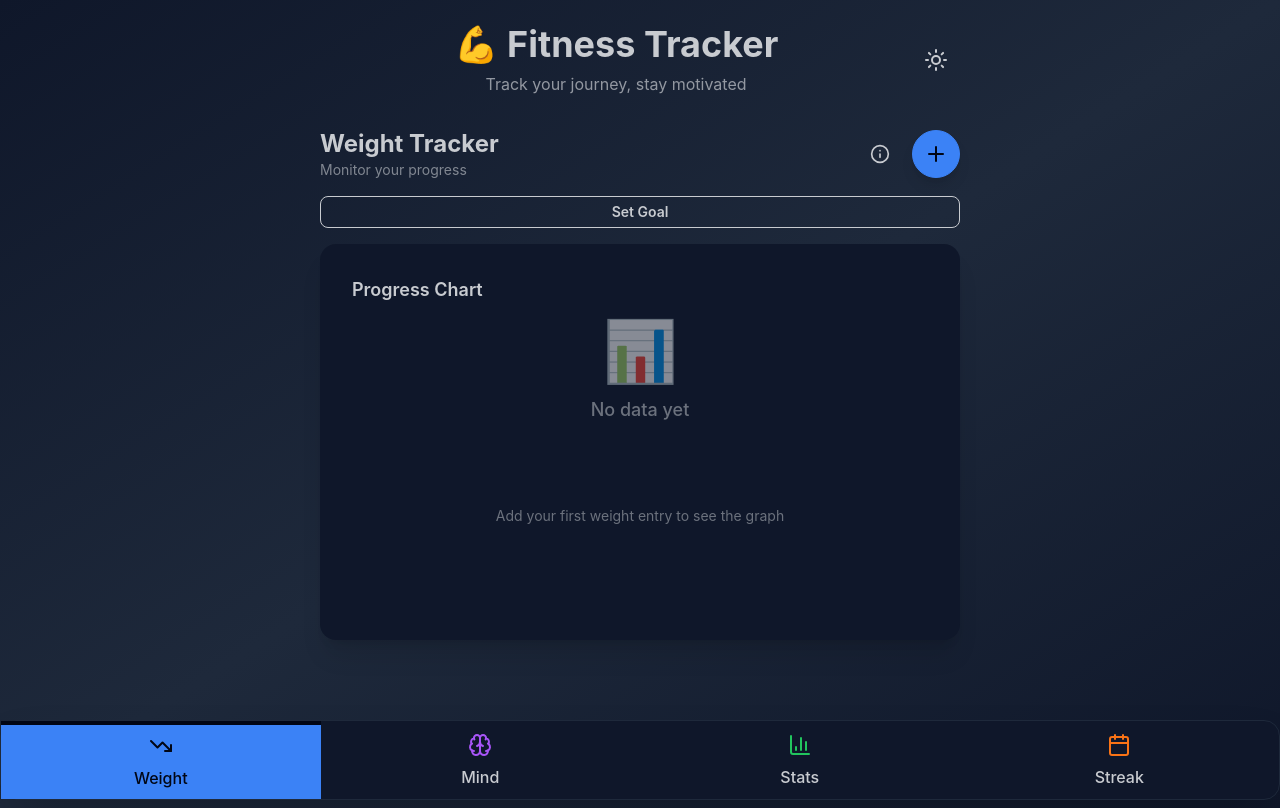
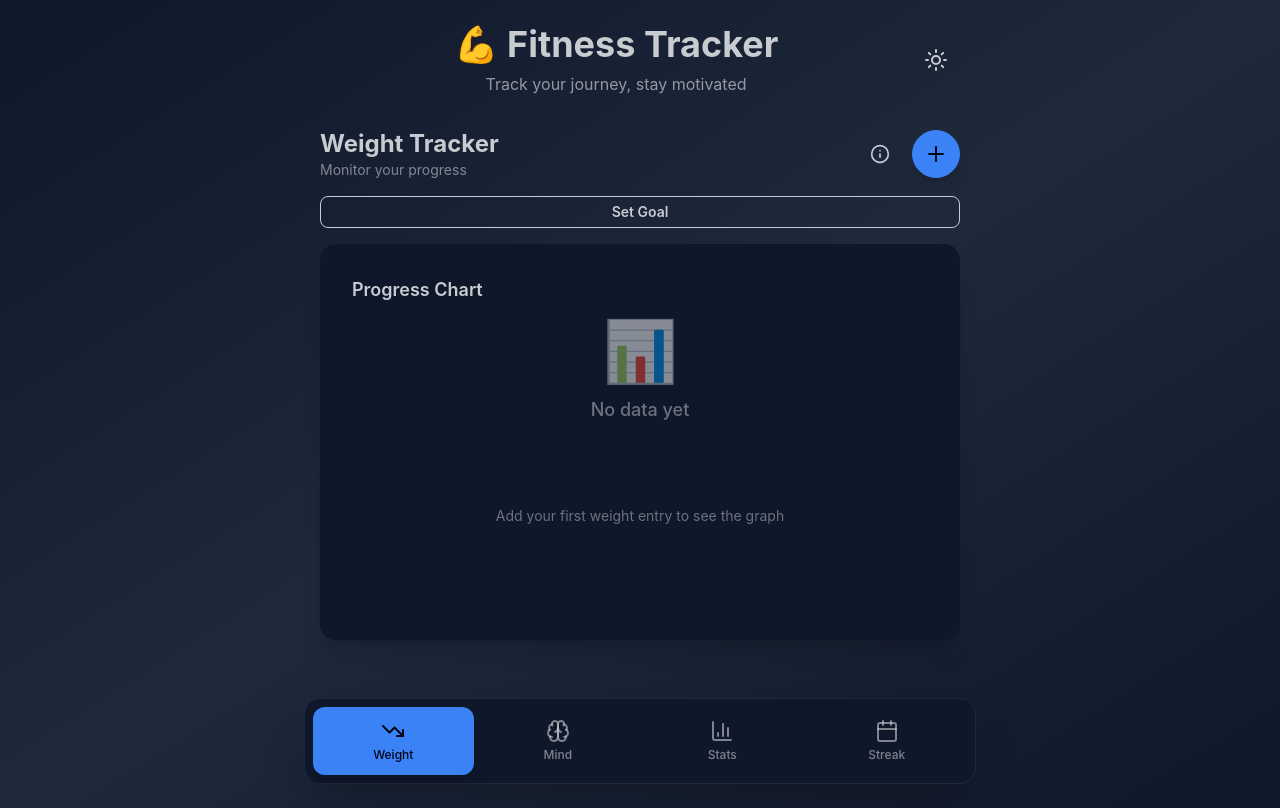
Before and after one commit to bhanu75/healthcraft, a React (Create React App) app: page / in a window 1280 px wide. Built offline with nearby package versions, Linux system fonts and the light colour scheme; the HTML template or start-up script is replaced by a standard one.

Commit message:
Update Navigation.jsx

```diff
--- a/src/components/Navigation.jsx
+++ b/src/components/Navigation.jsx
@@ -1,6 +1,5 @@
 import React from 'react';
 import { TrendingDown, Brain, BarChart3, Calendar } from 'lucide-react';
-import { cn } from '../utils/helpers';
 
 const Navigation = ({ activeModule, onModuleChange }) => {
   const modules = [
@@ -8,30 +7,26 @@ const Navigation = ({ activeModule, onModuleChange }) => {
       id: 'weight',
       label: 'Weight',
       icon: TrendingDown,
-      color: 'text-blue-500'
     },
     {
       id: 'psychology',
       label: 'Mind',
       icon: Brain,
-      color: 'text-purple-500'
     },
     {
       id: 'analytics',
       label: 'Stats',
       icon: BarChart3,
-      color: 'text-green-500'
     },
     {
       id: 'calendar',
       label: 'Streak',
       icon: Calendar,
-      color: 'text-orange-500'
     },
   ];
 
   return (
-    <nav className="btm-nav btm-nav-lg bg-base-100 shadow-2xl rounded-2xl border border-base-200">
+    <div className="bg-base-100 rounded-2xl shadow-2xl border border-base-200 p-2 grid grid-cols-4 gap-1">
       {modules.map((module) => {
         const Icon = module.icon;
         const isActive = activeModule === module.id;
@@ -40,22 +35,21 @@ const Navigation = ({ activeModule, onModuleChange }) => {
           <button
             key={module.id}
             onClick={() => onModuleChange(module.id)}
-            className={cn(
-              "touch-manipulation transition-all duration-200",
-              isActive && "active bg-primary text-primary-content"
-            )}
+            className={`
+              flex flex-col items-center justify-center gap-1 p-3 rounded-xl
+              transition-all duration-200 active:scale-95
+              ${isActive
+                ? 'bg-primary text-primary-content shadow-lg'
+                : 'text-base-content/60 hover:bg-base-200'
+              }
+            `}
           >
-            <Icon className={cn(
-              "w-6 h-6 mb-1",
-              !isActive && module.color
-            )} />
-            <span className="text-xs font-medium btm-nav-label">
-              {module.label}
-            </span>
+            <Icon className="w-6 h-6" />
+            <span className="text-xs font-medium">{module.label}</span>
           </button>
         );
       })}
-    </nav>
+    </div>
   );
 };
 
```
